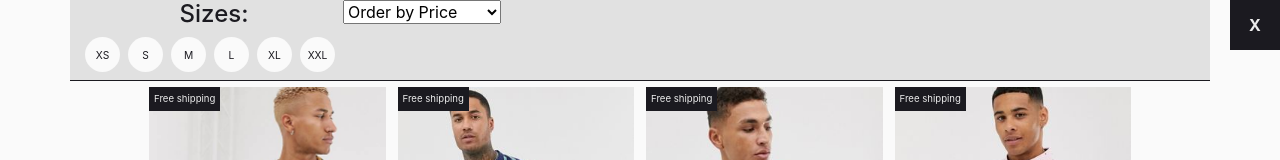
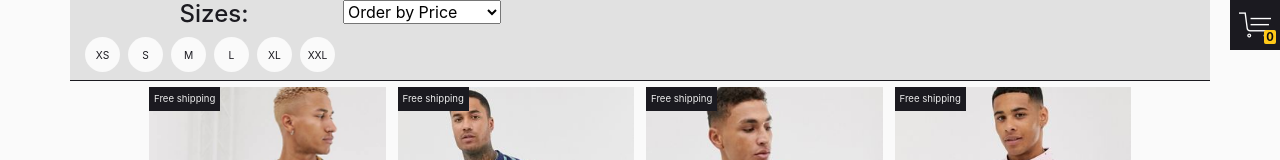
Before and after one commit to RBGeorgiev/javascript-practice, a React (Create React App) app in the folder shopping-cart-react/: page / in a window 1280 px wide. Shown: the top 160 px of the page. Built offline with nearby package versions, Linux system fonts and the light colour scheme.

Commit message:
cart button now shows cart quantity when closed

```diff
--- a/shopping-cart-react/src/App.css
+++ b/shopping-cart-react/src/App.css
@@ -155,11 +155,10 @@ article {
 .cart-image {
   display: inline-block;
   background-image: url("./cart-icon.png");
-  width: 32px;
+  width: 50px;
   height: 100%;
   background-position: 50%;
   background-repeat: no-repeat;
-  margin-right: 15px;
 }
 
 .cart-image-quantity {
--- a/shopping-cart-react/src/components/cart.js
+++ b/shopping-cart-react/src/components/cart.js
@@ -64,7 +64,12 @@ class Cart extends React.Component {
 
         return (
             <div className={`cart${(this.state.cartOpen) ? " cart-open" : ""}`}>
-                <span className="cart-open-btn" onClick={this.toggleCart}>X</span>
+                <span className="cart-open-btn" onClick={this.toggleCart}>
+                    {(this.state.cartOpen) ? 'X' :
+                        <span className="cart-image">
+                            <span className="cart-image-quantity">{totalQuantity}</span>
+                        </span>}
+                </span>
                 <div className="cart-shelf-container">
                     <div className="cart-header">
                         <span className="cart-image">
```
